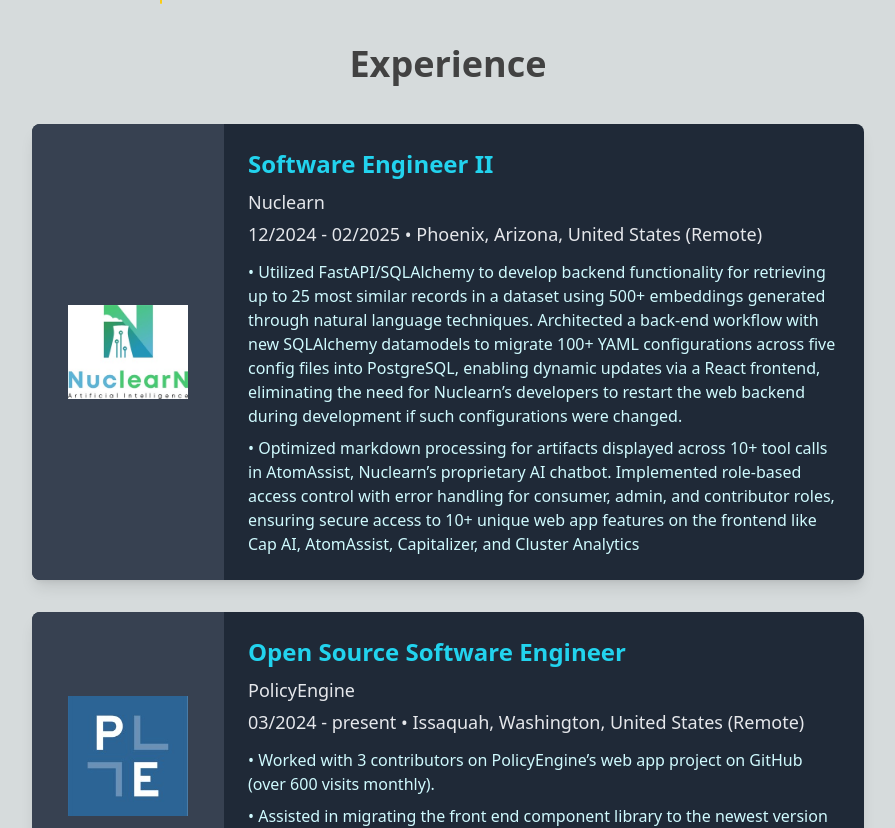
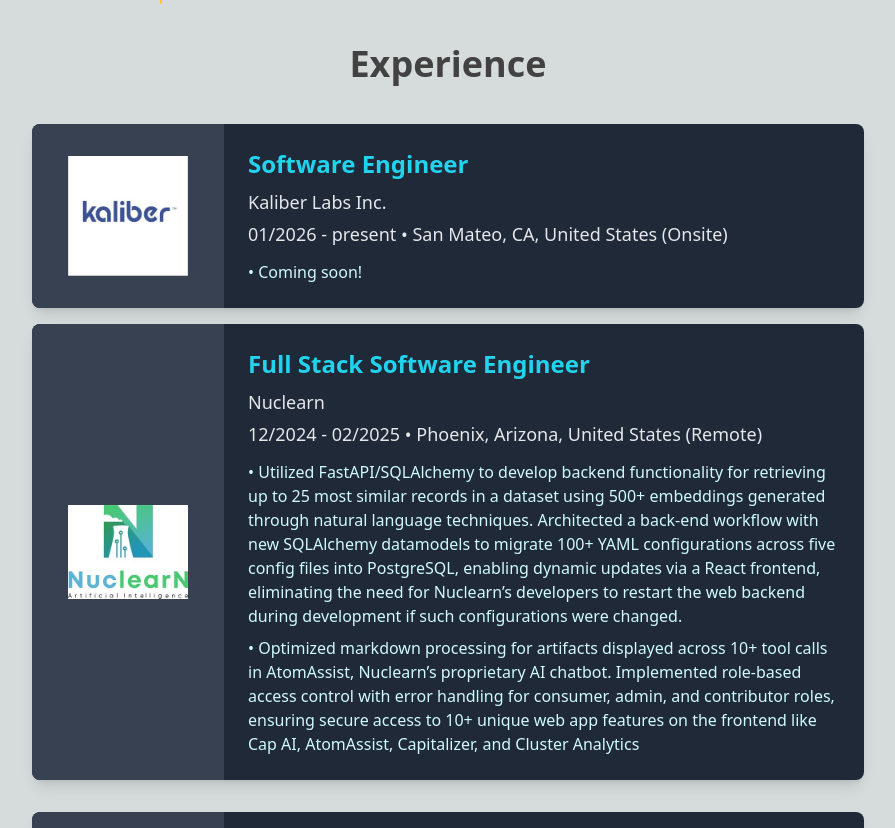
Before and after one commit to czhou578/v3, a Next.js app: page / in a window 1280 px wide. Shown: the part 1982-2810 px from the top of the page, without its empty margins (192-1087 px from the left). Built offline with nearby package versions, Linux system fonts and the light colour scheme.

Commit message:
added kaliber labs entry

```diff
--- a/pages/index.tsx
+++ b/pages/index.tsx
@@ -20,6 +20,7 @@ import Projects from "./Projects";
 import Image from "next/image";
 import LazyLoad from "./LazyLoad";
 import Classwork from "./Classwork";
+import Kaliber from "../public/images/kaliber.png";
 
 const prefix = "/v3";
 
@@ -143,9 +144,19 @@ export default function Home() {
       </h2>
       <LazyLoad>
         <Experience
+          companyLogo={Kaliber}
+          companyName="Kaliber Labs Inc."
+          position="Software Engineer"
+          date="01/2026 - present"
+          location="San Mateo, CA, United States (Onsite)"
+          description={[`Coming soon!`]}
+        />{" "}
+      </LazyLoad>
+      <LazyLoad>
+        <Experience
           companyLogo={NuclearnLogo}
           companyName="Nuclearn"
-          position="Software Engineer II"
+          position="Full Stack Software Engineer"
           date="12/2024 - 02/2025"
           location="Phoenix, Arizona, United States (Remote)"
           description={[
```
Also changed, not shown: public/images/kaliber.png (added).
